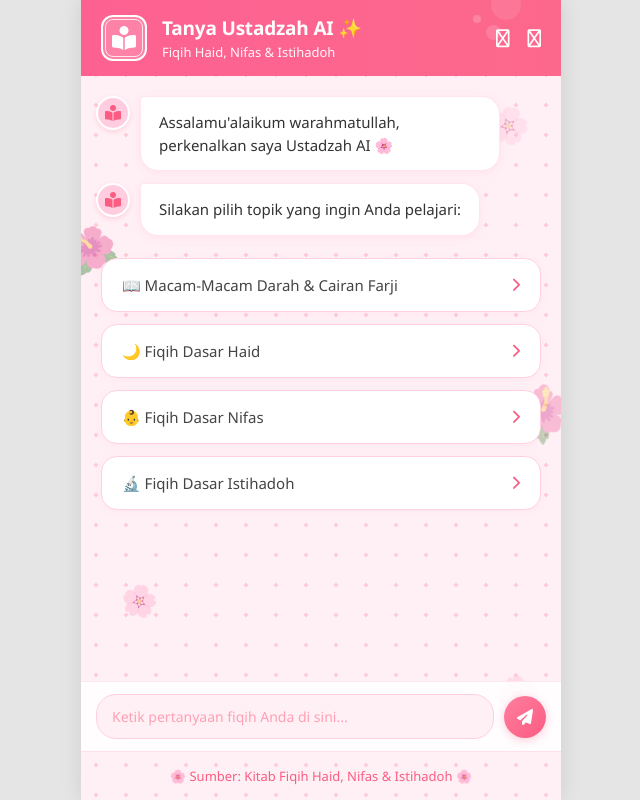
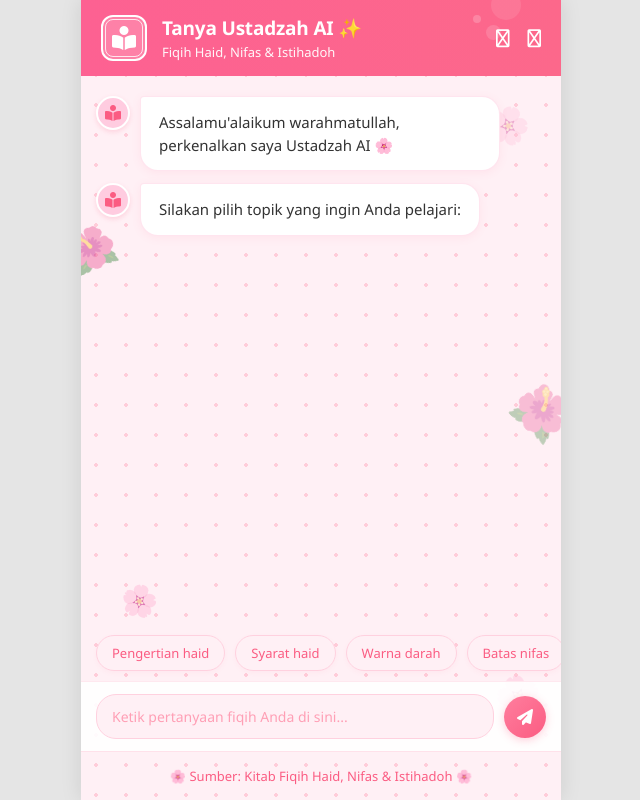
Before and after one commit to danbelajardanbelajar-blip/ustadzahai.my.id, a PHP site: page /tanya in a window 1280 px wide. Shown: the whole page, without its empty margins (319-959 px from the left). Run offline with PHP 8.4, Linux system fonts and the light colour scheme.

Commit message:
perbbaikan ai 2

```diff
--- a/app/views/tanya.php
+++ b/app/views/tanya.php
@@ -44,25 +44,18 @@
             </div>
         </div>
 
-        <!-- OPTIONS -->
-        <div class="t-options-list">
-            <a href="#" class="t-option-item">
-                <span class="t-option-text">📖 Macam-Macam Darah & Cairan Farji</span>
-                <i class="fas fa-chevron-right t-option-icon"></i>
-            </a>
-            <a href="#" class="t-option-item">
-                <span class="t-option-text">🌙 Fiqih Dasar Haid</span>
-                <i class="fas fa-chevron-right t-option-icon"></i>
-            </a>
-            <a href="#" class="t-option-item">
-                <span class="t-option-text">👶 Fiqih Dasar Nifas</span>
-                <i class="fas fa-chevron-right t-option-icon"></i>
-            </a>
-            <a href="#" class="t-option-item">
-                <span class="t-option-text">🔬 Fiqih Dasar Istihadoh</span>
-                <i class="fas fa-chevron-right t-option-icon"></i>
-            </a>
-        </div>
+    </div>
+
+    <!-- SUGGESTIONS -->
+    <div class="t-suggestions">
+        <div class="t-sug-chip">Pengertian haid</div>
+        <div class="t-sug-chip">Syarat haid</div>
+        <div class="t-sug-chip">Warna darah</div>
+        <div class="t-sug-chip">Batas nifas</div>
+        <div class="t-sug-chip">Hukum keputihan</div>
+        <div class="t-sug-chip">Waktu suci</div>
+        <div class="t-sug-chip">Istihadoh</div>
+        <div class="t-sug-chip">Cara menghitung darah</div>
     </div>
 
     <!-- INPUT AREA -->
--- a/css/tanya.css
+++ b/css/tanya.css
@@ -182,44 +182,36 @@ body {
     border: 1px solid rgba(255, 204, 224, 0.5);
 }
 
-/* OPTIONS */
-.t-options-list {
+/* SUGGESTIONS */
+.t-suggestions {
     display: flex;
-    flex-direction: column;
-    gap: 12px;
-    margin-top: 10px;
-    padding: 0 5px;
+    gap: 10px;
+    overflow-x: auto;
+    padding: 10px 15px;
+    background: transparent;
 }
 
-.t-option-item {
-    display: flex;
-    justify-content: space-between;
-    align-items: center;
-    background: white;
-    border: 1px solid #ffd1df;
-    border-radius: 16px;
-    padding: 16px 20px;
-    text-decoration: none;
-    color: #444;
-    font-size: 15px;
-    box-shadow: 0 2px 8px rgba(251, 92, 130, 0.05);
-    transition: all 0.2s ease;
+.t-suggestions::-webkit-scrollbar {
+    display: none;
 }
 
-.t-option-item:hover {
-    background: #fff8fa;
-    border-color: #fb5c82;
-    transform: translateY(-1px);
-    box-shadow: 0 4px 12px rgba(251, 92, 130, 0.1);
+.t-sug-chip {
+    background: #fff0f5;
+    color: #fb5c82;
+    border: 1px solid #ffd1df;
+    padding: 8px 15px;
+    border-radius: 20px;
+    font-size: 13px;
+    white-space: nowrap;
+    cursor: pointer;
+    transition: all 0.2s;
+    box-shadow: 0 2px 5px rgba(251, 92, 130, 0.05);
 }
 
-.t-option-text {
-    font-weight: 500;
-}
-
-.t-option-icon {
-    color: #fb5c82;
-    font-size: 14px;
+.t-sug-chip:hover {
+    background: linear-gradient(135deg, #ff7e9e, #fb5c82);
+    color: white;
+    border-color: transparent;
 }
 
 /* FOOTER */
```
Also changed, not shown: js/tanya.js (+8 -34 lines).
